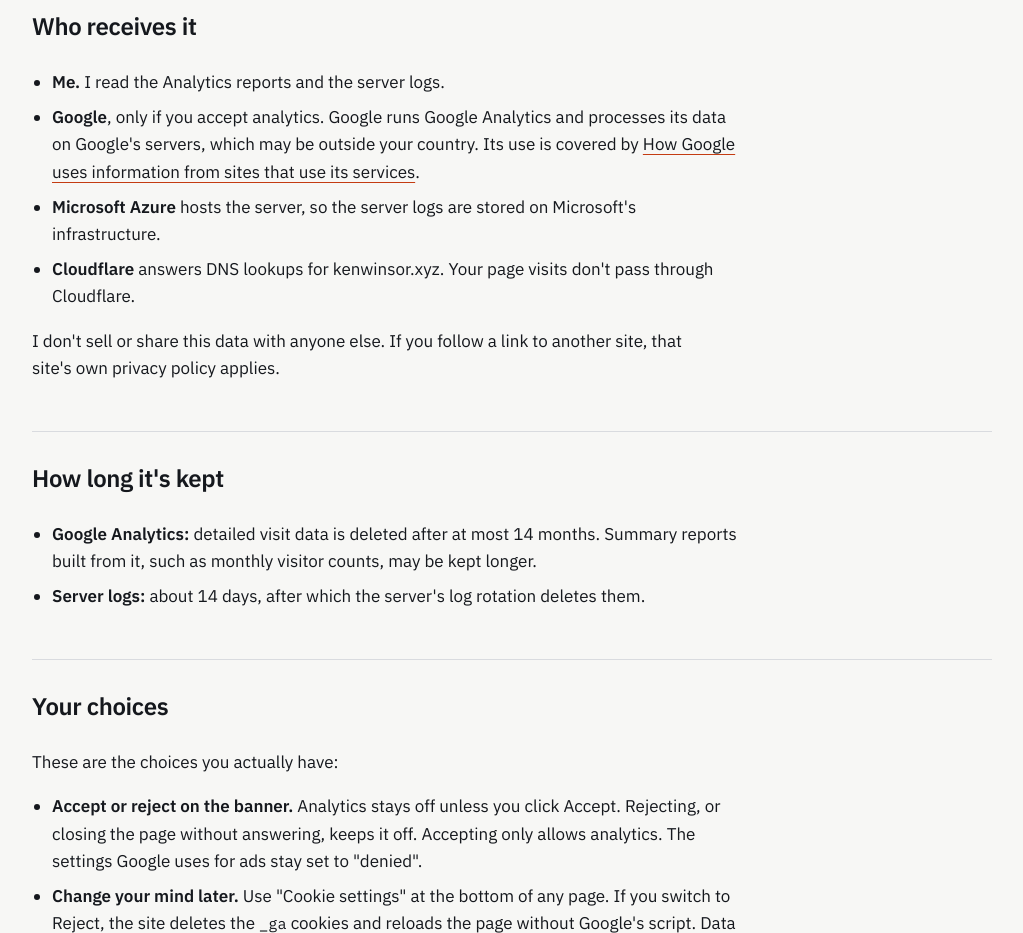
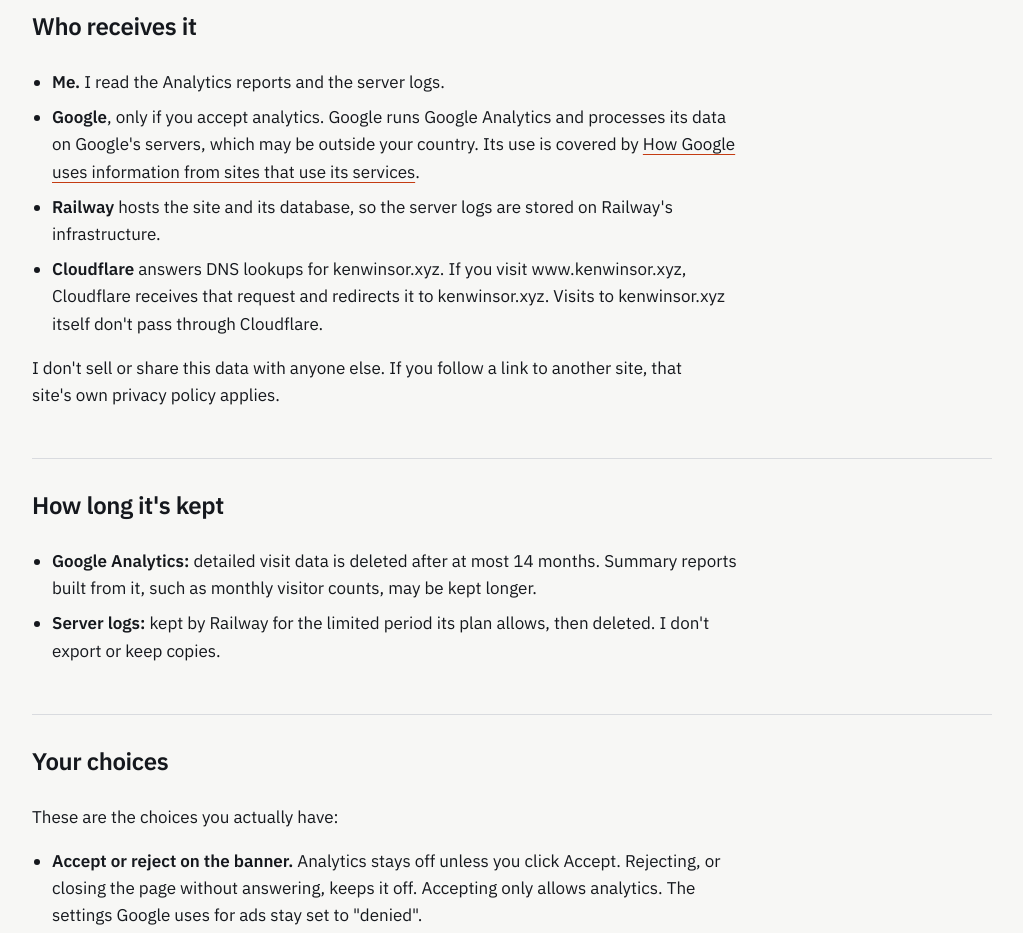
Before and after one commit to kwinsor1lmu/career-platform, a FastAPI app: template app/templates/privacy.html in a window 1280 px wide. Shown: the part 1981-2914 px from the top of the page, without its empty margins (128-1151 px from the left). Run offline with FastAPI, Linux system fonts and the light colour scheme; the template is opened without the code that fills it, so the values that code supplies are empty.

Commit message:
fix: privacy page names Railway as host and Cloudflare's www redirect
Co-Authored-By: Claude Opus 5.5 <noreply@anthropic.com>

```diff
--- a/app/templates/privacy.html
+++ b/app/templates/privacy.html
@@ -61,8 +61,8 @@
     <ul>
       <li><strong>Me.</strong> I read the Analytics reports and the server logs.</li>
       <li><strong>Google</strong>, only if you accept analytics. Google runs Google Analytics and processes its data on Google's servers, which may be outside your country. Its use is covered by <a href="https://policies.google.com/technologies/partner-sites">How Google uses information from sites that use its services</a>.</li>
-      <li><strong>Microsoft Azure</strong> hosts the server, so the server logs are stored on Microsoft's infrastructure.</li>
-      <li><strong>Cloudflare</strong> answers DNS lookups for kenwinsor.xyz. Your page visits don't pass through Cloudflare.</li>
+      <li><strong>Railway</strong> hosts the site and its database, so the server logs are stored on Railway's infrastructure.</li>
+      <li><strong>Cloudflare</strong> answers DNS lookups for kenwinsor.xyz. If you visit www.kenwinsor.xyz, Cloudflare receives that request and redirects it to kenwinsor.xyz. Visits to kenwinsor.xyz itself don't pass through Cloudflare.</li>
     </ul>
     <p>I don't sell or share this data with anyone else. If you follow a link to another site, that site's own privacy policy applies.</p>
   </section>
@@ -71,7 +71,7 @@
     <h2 id="retention-heading">How long it's kept</h2>
     <ul>
       <li><strong>Google Analytics:</strong> detailed visit data is deleted after at most 14 months. Summary reports built from it, such as monthly visitor counts, may be kept longer.</li>
-      <li><strong>Server logs:</strong> about 14 days, after which the server's log rotation deletes them.</li>
+      <li><strong>Server logs:</strong> kept by Railway for the limited period its plan allows, then deleted. I don't export or keep copies.</li>
     </ul>
   </section>
 
```
Also changed, not shown: tests/routes/test_privacy.py (+8 -0 lines), docs/superpowers/reports/2026-09-15-personal-resume-career-platform/task-5-report.md (renamed from task-5-report.md), docs/superpowers/reports/2026-09-15-personal-resume-career-platform/task-6-report.md (renamed from task-6-report.md), docs/superpowers/reports/2026-09-15-personal-resume-career-platform/task-7-report.md (renamed from task-7-report.md), docs/superpowers/reports/2026-09-15-personal-resume-career-platform/task-8-report.md (renamed from task-8-report.md).
